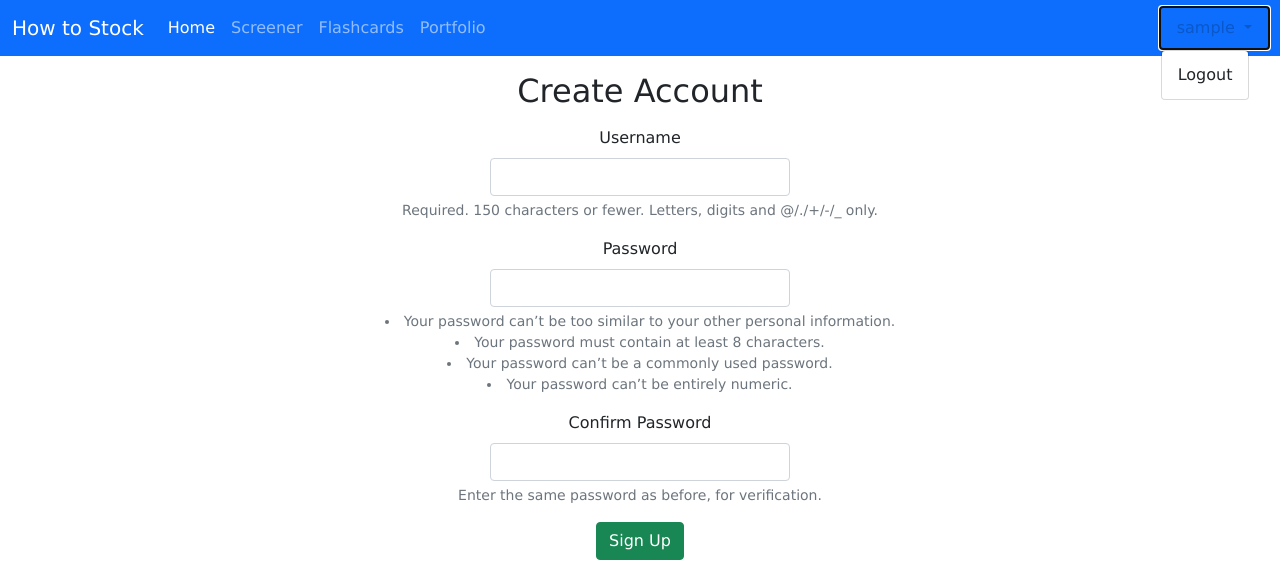
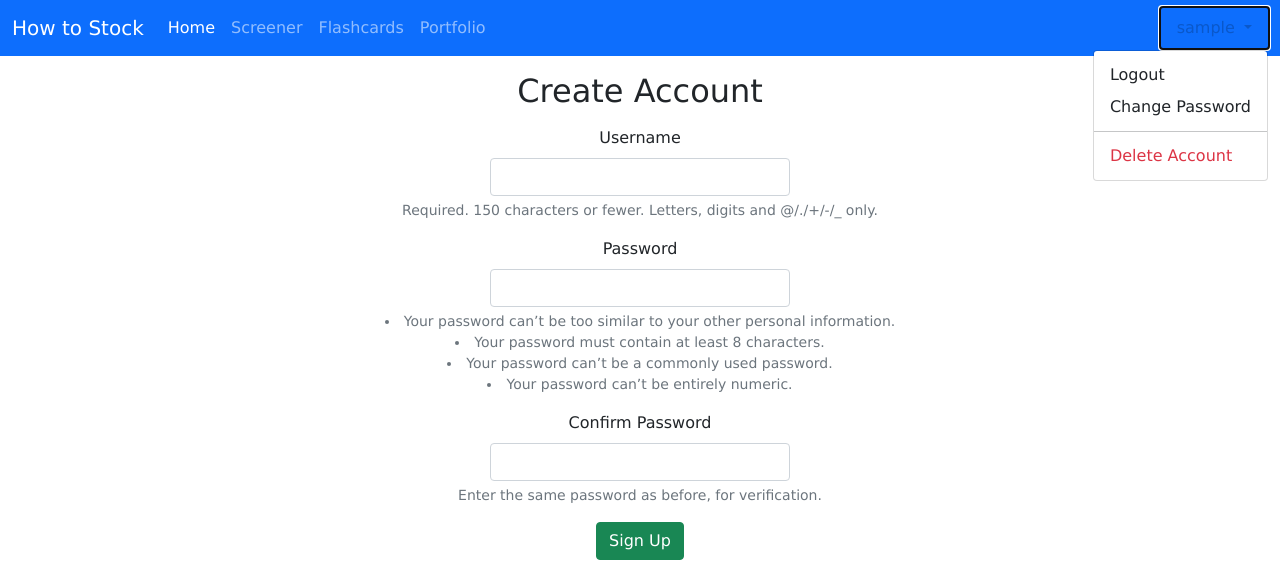
Before and after one commit to Abhiek187/how-to-stock, a Django app: page /accounts/create in a window 1280 px wide, after a click on "sample". Shown: the top 575 px of the page. Run offline with Django 3.2, Linux system fonts and the light colour scheme; the visitor is signed in with stand-in values (Sample User, id 1).

Commit message:
Add the option to delete the user

```diff
--- a/stockhelper/stockapp/templates/stockapp/index.html
+++ b/stockhelper/stockapp/templates/stockapp/index.html
@@ -51,8 +51,20 @@
                         data-bs-toggle="dropdown" aria-expanded="false">
                         {{ user.username }}
                     </a>
-                    <ul class="dropdown-list dropdown-menu" aria-labelledby="navbarDropdown">
-                        <li><a class="dropdown-item" href="{% url 'logout' %}">Logout</a></li>
+                    <!-- Don't position the dropdown menu beyond the screen for large displays -->
+                    <ul class="dropdown-list dropdown-menu dropdown-menu-lg-end" aria-labelledby="navbarDropdown">
+                        <li>
+                            <a class="dropdown-item" href="{% url 'logout' %}">Logout</a>
+                        </li>
+                        <li>
+                            <a class="dropdown-item" href="{% url 'password_change' %}">Change Password</a>
+                        </li>
+                        <li>
+                            <hr class="dropdown-divider">
+                        </li>
+                        <li>
+                            <a class="dropdown-item link-danger" href="{% url 'delete' %}">Delete Account</a>
+                        </li>
                     </ul>
                 </span>
                 {% else %}
--- a/stockhelper/stockhelper/urls.py
+++ b/stockhelper/stockhelper/urls.py
@@ -22,5 +22,6 @@ urlpatterns = [
     path("admin/", admin.site.urls),
     path("accounts/", include("django.contrib.auth.urls")),
     path("accounts/create", views.create_account, name="create"),
+    path("accounts/delete", views.delete_account, name="delete"),
     path("stockapp/", include("stockapp.urls"))
 ]
--- a/stockhelper/stockhelper/views.py
+++ b/stockhelper/stockhelper/views.py
@@ -1,5 +1,7 @@
 from django.contrib.auth import authenticate, login
+from django.contrib.auth.decorators import login_required
 from django.shortcuts import redirect, render
+from django.urls import reverse
 
 from .forms import CustomUserCreationForm
 
@@ -17,8 +19,25 @@ def create_account(request):
             user = authenticate(username=username, password=password)
             login(request, user)
             # Upon successful creation of the account, redirect the user to the home page
-            return redirect("/stockapp")
+            return redirect(reverse("stockapp:index"))
     else:
         form = CustomUserCreationForm()
 
     return render(request, "registration/create.html", {"form": form})
+
+
+# Delete Account view
+@login_required
+def delete_account(request):
+    if request.method == "POST":
+        # Safeguard to prevent losing access to the admin page
+        if not request.user.is_superuser:
+            # Delete the user object and redirect to the login page
+            request.user.delete()
+            return redirect(reverse("login"))
+        else:
+            return render(request, "registration/delete.html", {
+                "error": f"Delete failed, {request.user} is a superuser"
+            })
+
+    return render(request, "registration/delete.html")
```
Also changed, not shown: stockhelper/templates/registration/delete.html (added, +15 -0 lines).
